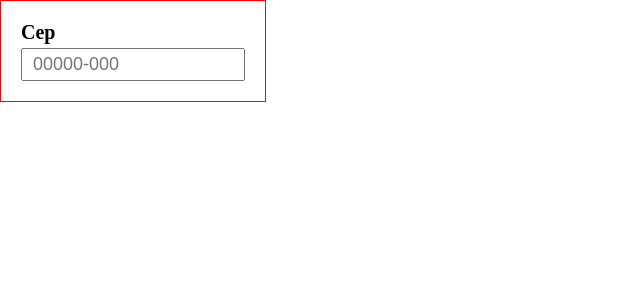
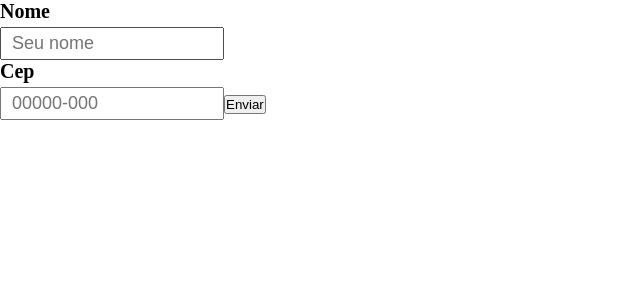
Before and after one commit to AlvesPHGA/react-study, a React (Vite) app in the folder stage04-forms/: page / in a window 1280 px wide. Shown: the top 300 px of the page, without its empty margins (0-640 px from the left). Built offline with nearby package versions, Linux system fonts and the light colour scheme.

Commit message:
updated useForm

```diff
--- a/stage04-forms/src/App.jsx
+++ b/stage04-forms/src/App.jsx
@@ -2,16 +2,42 @@ import React from 'react';
 import Checkbox from './components/Form/Checkbox';
 import Form from './components/Form/Form';
 import Form02 from './components/Form_02/Form02';
+import Input from './components/Form_02/Input';
+import useForm from './Hooks/useForm';
 
 function App() {
-   const [cep, setCep] = React.useState('');
+   const cep = useForm('cep');
+   const name = useForm();
 
-   const [city, setCity] = React.useState('');
-   const [sexy, setSexy] = React.useState('');
-   const [fruit, setFruit] = React.useState([]);
+   function handleSubmit(ev) {
+      ev.preventDefault();
+      if (cep.validate() && name.validate()) {
+         alert('Dados enviados com sucesso');
+      } else {
+         alert('Ocorreu um pequeo problema, favor tentar mais tarde');
+      }
+   }
    return (
       <>
-         <Form02 cep={cep} setCep={setCep} />
+         <form>
+            <Input
+               legend="Nome"
+               id="name"
+               type="text"
+               placeholder="Seu nome"
+               {...name}
+            />
+
+            <Input
+               legend="Cep"
+               id="cep"
+               type="text"
+               placeholder="00000-000"
+               {...cep}
+            />
+
+            <button onClick={handleSubmit}>Enviar</button>
+         </form>
       </>
    );
 }
--- a/stage04-forms/src/Hooks/useForm.jsx
+++ b/stage04-forms/src/Hooks/useForm.jsx
@@ -12,11 +12,12 @@ const useForm = (type) => {
    const [error, setError] = React.useState(null);
 
    function validate(value) {
-      if (value.lenght === 0) {
+      if (type === false) return true;
+      if (value.length === 0) {
          setError('Preencher campo');
          return false;
-      } else if (!types[type].regex.test(value)) {
-         setError(types.cep.message);
+      } else if (types[type] && !types[type].regex.test(value)) {
+         setError(types[type].message);
          return false;
       } else {
          setError(null);
@@ -24,9 +25,21 @@ const useForm = (type) => {
       }
    }
 
+   function onChange({ target }) {
+      if (error) setError(target.value);
+      setValue(target.value);
+   }
+
    return {
       value,
       setValue,
+
+      error,
+
+      onChange,
+
+      onBlur: () => validate(value),
+      validate: () => validate(value),
    };
 };
 
--- a/stage04-forms/src/components/Form_02/Input.jsx
+++ b/stage04-forms/src/components/Form_02/Input.jsx
@@ -15,34 +15,16 @@ const InputFieldStyled = styled.label`
    }
 `;
 
-const Input = ({ legend, id, type, placeholder, value, setValue }) => {
-   const [error, setError] = React.useState(null);
-
-   function validCep(value) {
-      const regex = /^\d{5}-?\d{3}$/;
-      const cep = regex.test(value);
-
-      if (value.length === 0) {
-         setError('Preencher o campo');
-         return false;
-      } else if (!cep) {
-         setError('Cep invalido');
-         return false;
-      } else {
-         setError(null);
-         return true;
-      }
-   }
-
-   function handleBlur({ target }) {
-      console.log(validCep(target.value));
-   }
-
-   function handleChange({ target }) {
-      if (error) validCep(target.value);
-
-      setValue(target.value);
-   }
+const Input = ({
+   legend,
+   id,
+   type,
+   onChange,
+   value,
+   onBlur,
+   placeholder,
+   error,
+}) => {
    return (
       <>
          <InputFieldStyled>
@@ -52,8 +34,9 @@ const Input = ({ legend, id, type, placeholder, value, setValue }) => {
                name={id}
                type={type}
                placeholder={placeholder}
-               onBlur={handleBlur}
-               onChange={handleChange}
+               onChange={onChange}
+               onBlur={onBlur}
+               value={value}
             />
          </InputFieldStyled>
          {error && <span>{error}</span>}
```
